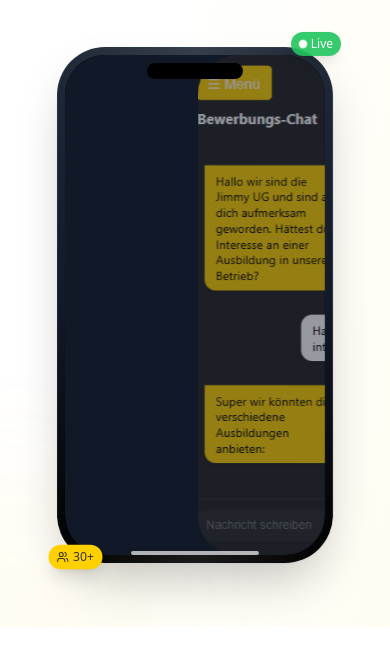
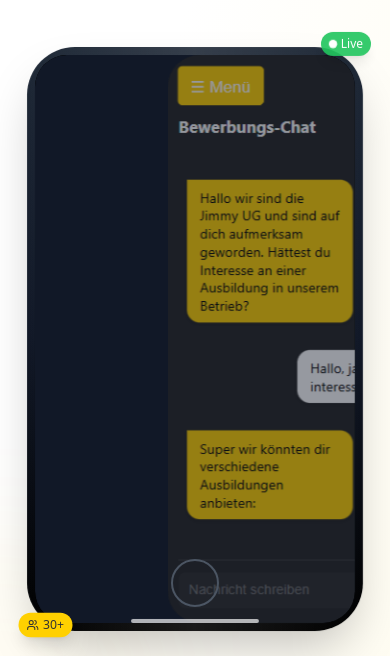
Before and after one commit to hammerer-philipp/jimmy-ausbildungsportal-hub, a React (Vite) app: page / in a window 390 px wide. Shown: the part 763-1419 px from the top of the page. Built offline with nearby package versions, Linux system fonts and the light colour scheme.

Commit message:
Adjust phone mockup to iPhone SE
Adjust the phone mockup to an iPhone SE to better fit the screenshots.

```diff
--- a/src/components/modern/HeroSection.tsx
+++ b/src/components/modern/HeroSection.tsx
@@ -156,15 +156,15 @@ export const HeroSection = () => {
                   {/* Highlight am Rand für 3D Effekt */}
                   <div className="absolute inset-0 rounded-[3rem] bg-gradient-to-r from-transparent via-white/10 to-transparent"></div>
 
-                    {/* Screen mit realistischen App-Screenshots */}
-                    <div className="bg-black rounded-[2.5rem] overflow-hidden relative h-[500px] w-[260px] shadow-inner">
-                      {/* Dynamic Island */}
-                      <div className="absolute top-2 left-1/2 transform -translate-x-1/2 w-24 h-4 bg-black rounded-full z-20"></div>
+                    {/* Screen mit realistischen App-Screenshots - iPhone SE Format */}
+                    <div className="bg-black rounded-[2rem] overflow-hidden relative h-[568px] w-[320px] shadow-inner">
+                      {/* Home Button für iPhone SE */}
+                      <div className="absolute bottom-4 left-1/2 transform -translate-x-1/2 w-12 h-12 border-2 border-gray-600 rounded-full z-20"></div>
 
                       {/* App Content - animiert durch die Screenshots */}
-                      <div className="h-full bg-gray-900 relative overflow-hidden rounded-[2.5rem]">
+                      <div className="h-full bg-gray-900 relative overflow-hidden rounded-[2rem]">
                         <AnimatePresence mode="wait">
-                          {/* Screenshot 1: Login Screen - Perfekt angepasst */}
+                          {/* Screenshot 1: Login Screen - iPhone SE angepasst */}
                           {currentScreen === 0 && (
                             <motion.div
                               key="login-screen"
@@ -172,7 +172,7 @@ export const HeroSection = () => {
                               animate={{ opacity: 1, scale: 1 }}
                               exit={{ opacity: 0, scale: 0.9 }}
                               transition={{ duration: 0.5 }}
-                              className="absolute inset-0 rounded-[2.5rem] overflow-hidden"
+                              className="absolute inset-0 rounded-[2rem] overflow-hidden"
                             >
                               <img
                                 src="/lovable-uploads/c39fab07-5064-4f44-adf1-1afe5283f533.png"
@@ -182,7 +182,7 @@ export const HeroSection = () => {
                             </motion.div>
                           )}
 
-                          {/* Screenshot 2: Jimmy Interview - Perfekt angepasst */}
+                          {/* Screenshot 2: Jimmy Interview - iPhone SE angepasst */}
                           {currentScreen === 1 && (
                             <motion.div
                               key="interview-screen"
@@ -190,7 +190,7 @@ export const HeroSection = () => {
                               animate={{ opacity: 1, x: 0 }}
                               exit={{ opacity: 0, x: -300 }}
                               transition={{ duration: 0.5, ease: "easeInOut" }}
-                              className="absolute inset-0 rounded-[2.5rem] overflow-hidden"
+                              className="absolute inset-0 rounded-[2rem] overflow-hidden"
                             >
                               <img
                                 src="/lovable-uploads/69ba809c-ac86-40fa-ab27-8a77d16523ff.png"
@@ -200,7 +200,7 @@ export const HeroSection = () => {
                             </motion.div>
                           )}
 
-                          {/* Screenshot 3: Bewerbungs-Chat - Perfekt angepasst */}
+                          {/* Screenshot 3: Bewerbungs-Chat - iPhone SE angepasst */}
                           {currentScreen === 2 && (
                             <motion.div
                               key="chat-screen"
@@ -208,7 +208,7 @@ export const HeroSection = () => {
                               animate={{ opacity: 1, x: 0 }}
                               exit={{ opacity: 0, x: -300 }}
                               transition={{ duration: 0.5, ease: "easeInOut" }}
-                              className="absolute inset-0 rounded-[2.5rem] overflow-hidden"
+                              className="absolute inset-0 rounded-[2rem] overflow-hidden"
                             >
                               <img
                                 src="/lovable-uploads/fd22411e-071f-4658-913d-24e9866ce1f9.png"
```
